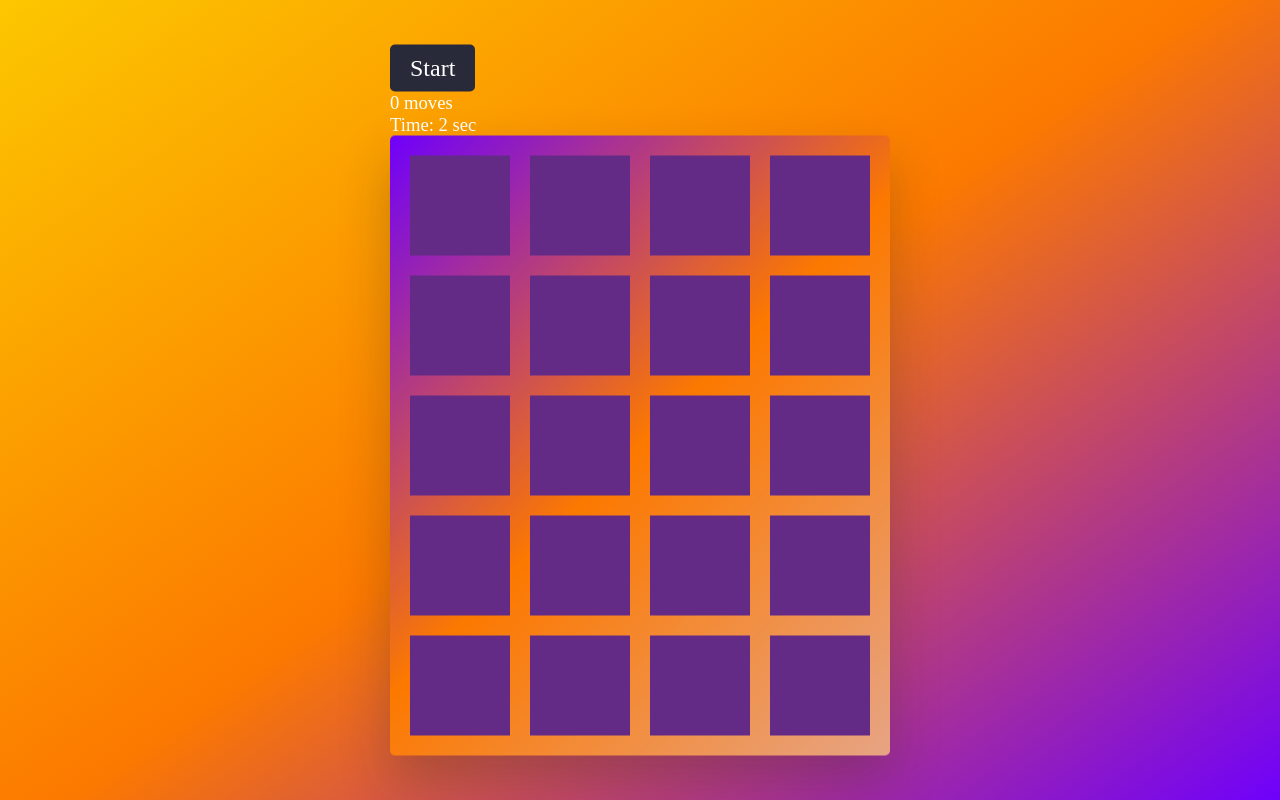
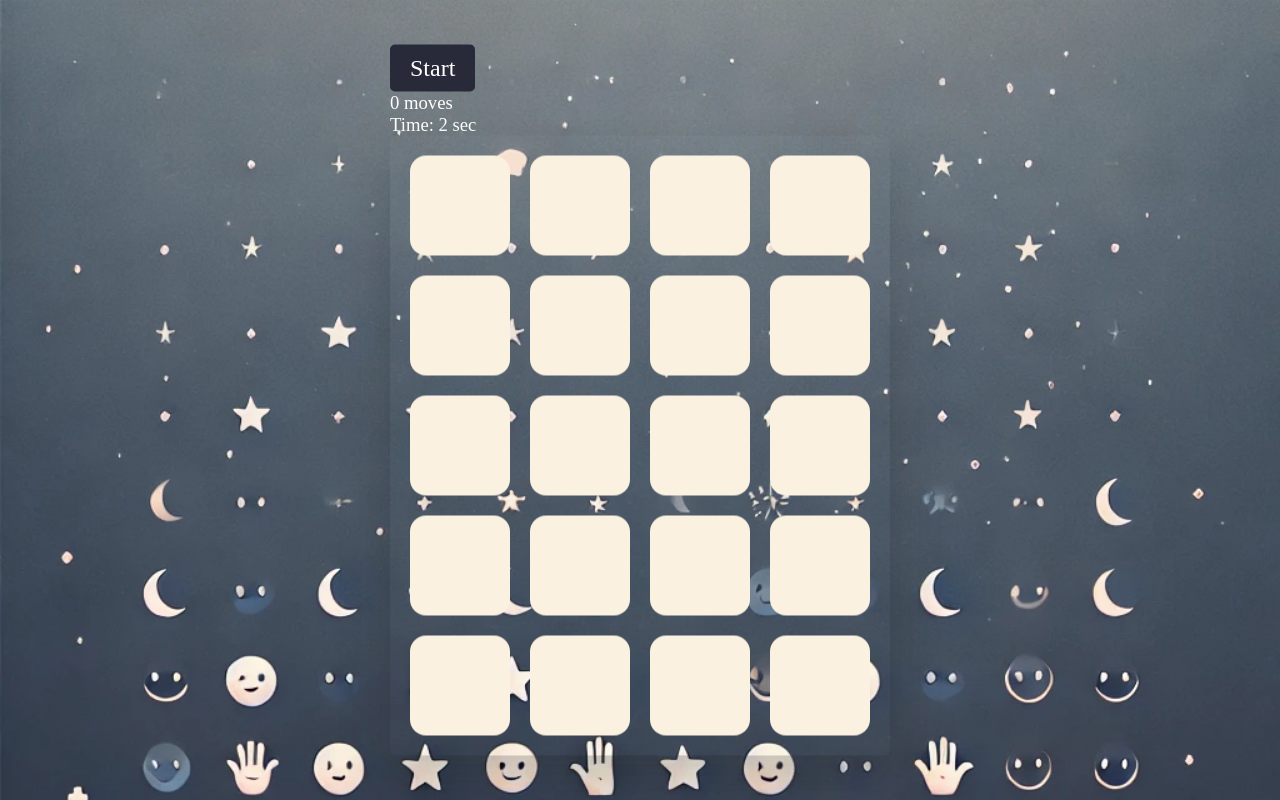
Before and after one commit to kokhanovskaya/random-game-, a plain HTML site: page index.html in a window 1280 px wide. Both pictures are taken after a click on the button "Start". Drawn offline with Linux system fonts and the light colour scheme; a web font is replaced by a local one.

Commit message:
fix: style of game (Sat October 4 24:30PM)

```diff
--- a/style.css
+++ b/style.css
@@ -13,7 +13,8 @@ html {
 html {
     width: 100%;
     height: 100%;
-    background: linear-gradient(325deg,  #6f00fc 0%,#fc7900 50%,#fcc700 100%);
+    background-image: url(img.jpg);
+    background-size: cover;
     font-family: Fredoka;
 }
 
@@ -58,7 +59,6 @@ button {
 .win {
     border-radius: 5px;
     box-shadow: 0 25px 50px rgb(33 33 33 / 25%);
-    background: linear-gradient(135deg,  #6f00fc 0%,#fc7900 50%,#e7a484 100%);
     transition: transform .6s cubic-bezier(0.4, 0.0, 0.2, 1);
     backface-visibility: hidden;
 }
@@ -79,7 +79,8 @@ button {
 }
 
 .card {
-    background-color: #632b85;
+    background-color: #faf1e1;
+    border-radius: 1rem;
     position: relative;
     width: 100px;
     height: 100px;
```
Also changed, not shown: img.jpg (added).
